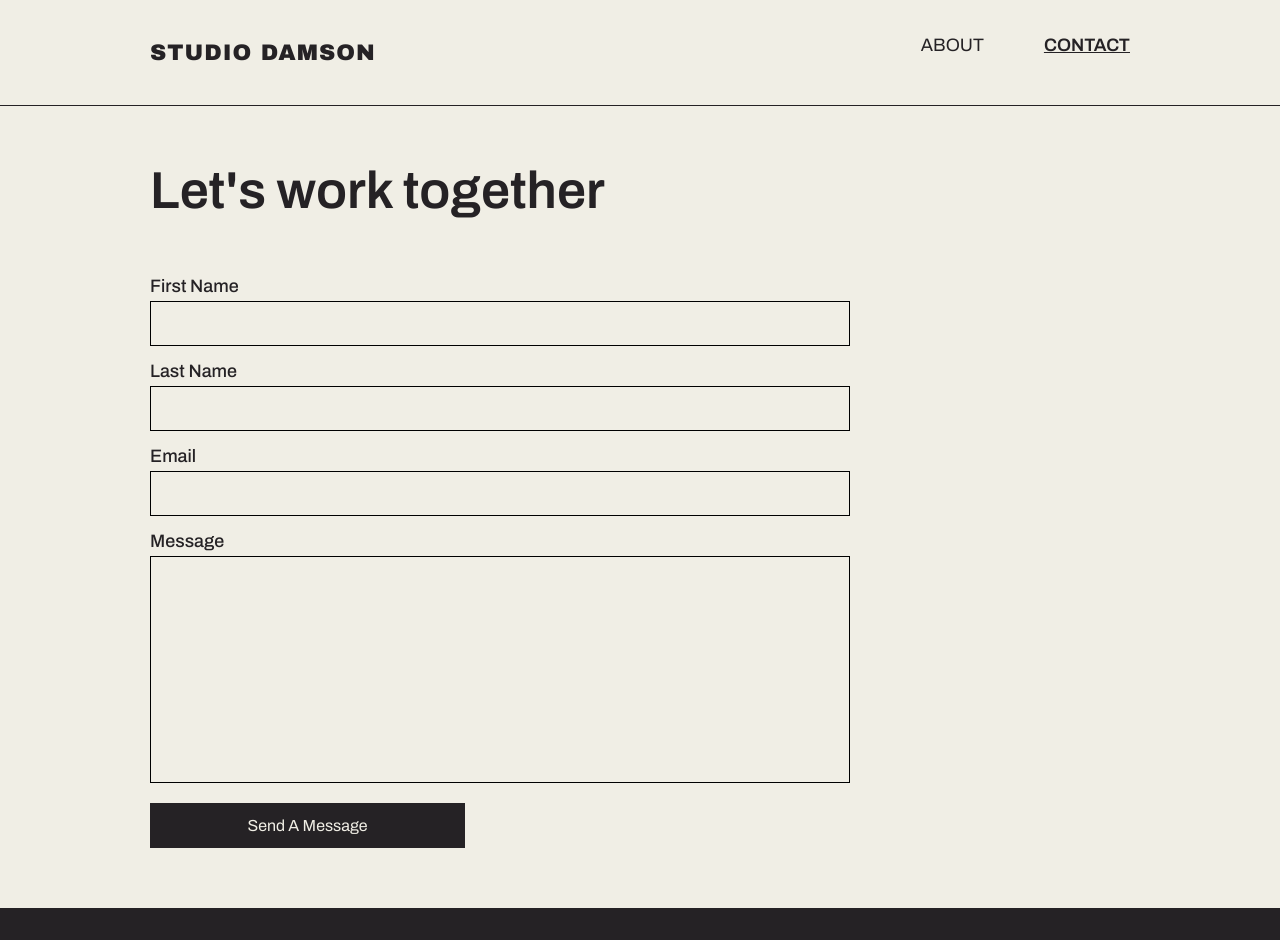
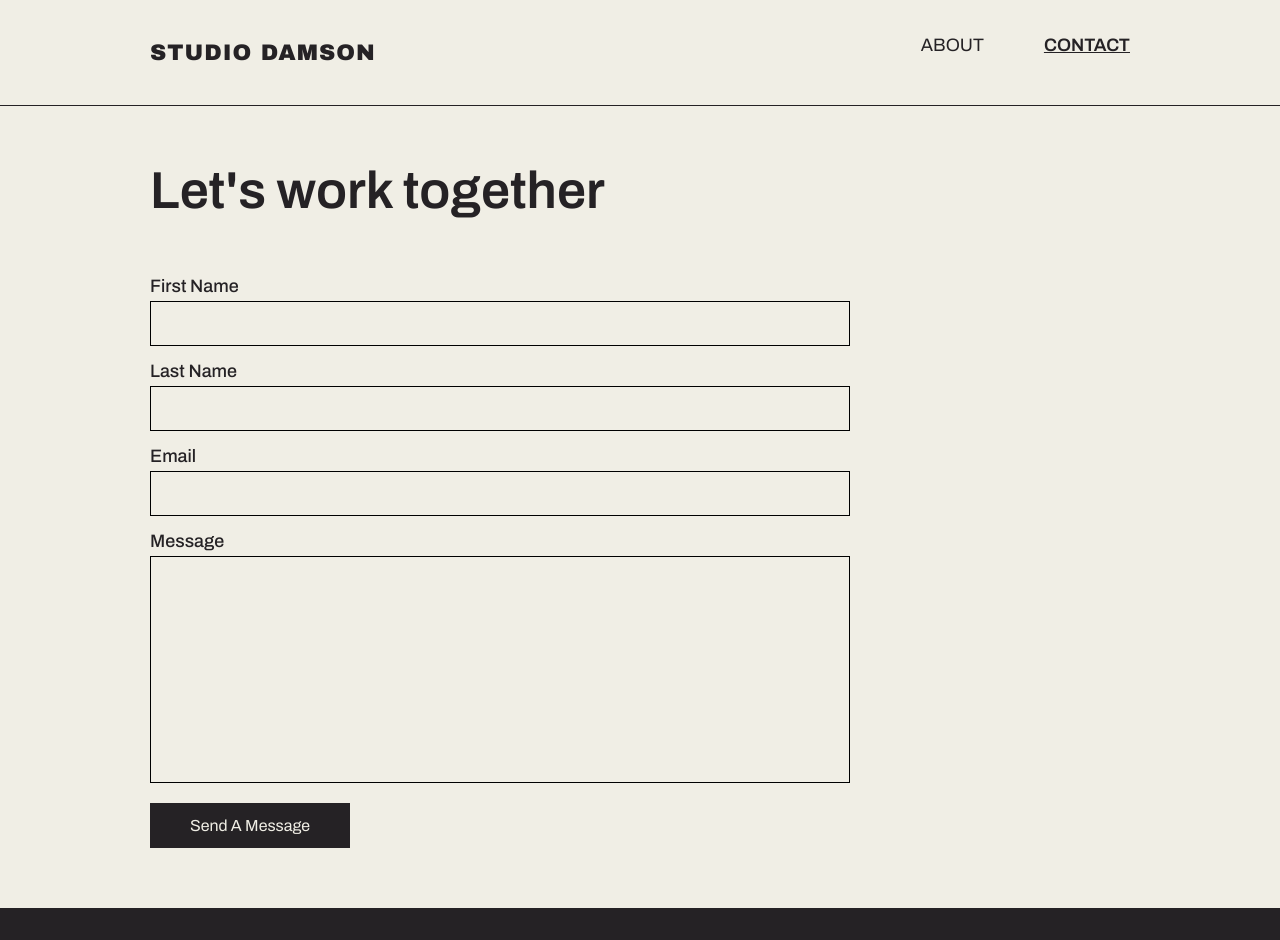
Before and after one commit to alexismgjackson-github/studio-damson, a React (Vite) app: page /contact in a window 1280 px wide. Shown: the top 940 px of the page. Built offline with nearby package versions, Linux system fonts and the light colour scheme.

Commit message:
Button changes

```diff
--- a/src/index.css
+++ b/src/index.css
@@ -104,6 +104,10 @@ textarea {
   resize: none;
 }
 
+input, textarea {
+  border-radius: ;
+}
+
 input:focus,
 textarea:focus {
   outline: 1.5px solid var(--color-accent);
--- a/src/pages/Contact.css
+++ b/src/pages/Contact.css
@@ -25,7 +25,7 @@
   font-family: inherit;
   height: 4.5rem;
   margin-top: 2rem;
-  max-width: 31.5rem;
+  width: 20rem;
 }
 .submit--btn:hover {
   background-color: var(--color-accent);
```
